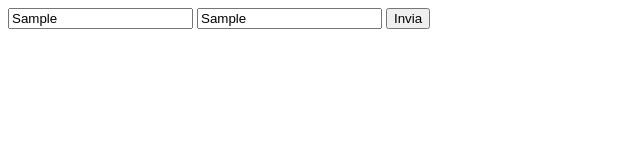
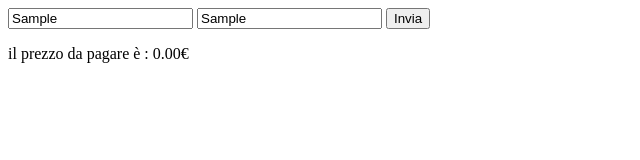
Before and after one commit to MirkoCaccavone/js-biglietto-treno-form, a plain HTML site: page index.html in a window 1280 px wide. Both pictures are taken after typing "Sample", "Sample" into the empty fields and a click on the button "Invia". Shown: the whole page, without its empty margins (0-640 px from the left). Drawn offline with Linux system fonts and the light colour scheme.

Commit message:
[feat] add final price in page

```diff
--- a/index.html
+++ b/index.html
@@ -13,6 +13,9 @@
         </select>
         <button>Invia</button>
     </form>
+    <p id="price">
+
+    </p>
     <script src="./js/script.js"></script>
 </body>
 </html>
--- a/js/script.js
+++ b/js/script.js
@@ -12,8 +12,8 @@ const form = document.querySelector('form');
 const kmField = document.getElementById('distanza');
 const ageField = document.getElementById('etaUtente')
 
-
 const kmUser = kmField.value;
+const price = document.getElementById('price');
 
 // FUNZIONE
 form.addEventListener('submit', (event) => {
@@ -39,4 +39,8 @@ form.addEventListener('submit', (event) => {
 
     // OUTPUT
     console.log("il prezzo finale è di: ", prezzoIntero.toFixed(2));
+
+    // prezzo finale mostrato in pagina
+    price.innerHTML = `${"il prezzo da pagare è :"} ${prezzoIntero.toFixed(2) + "€"}`;
+
 });
```
